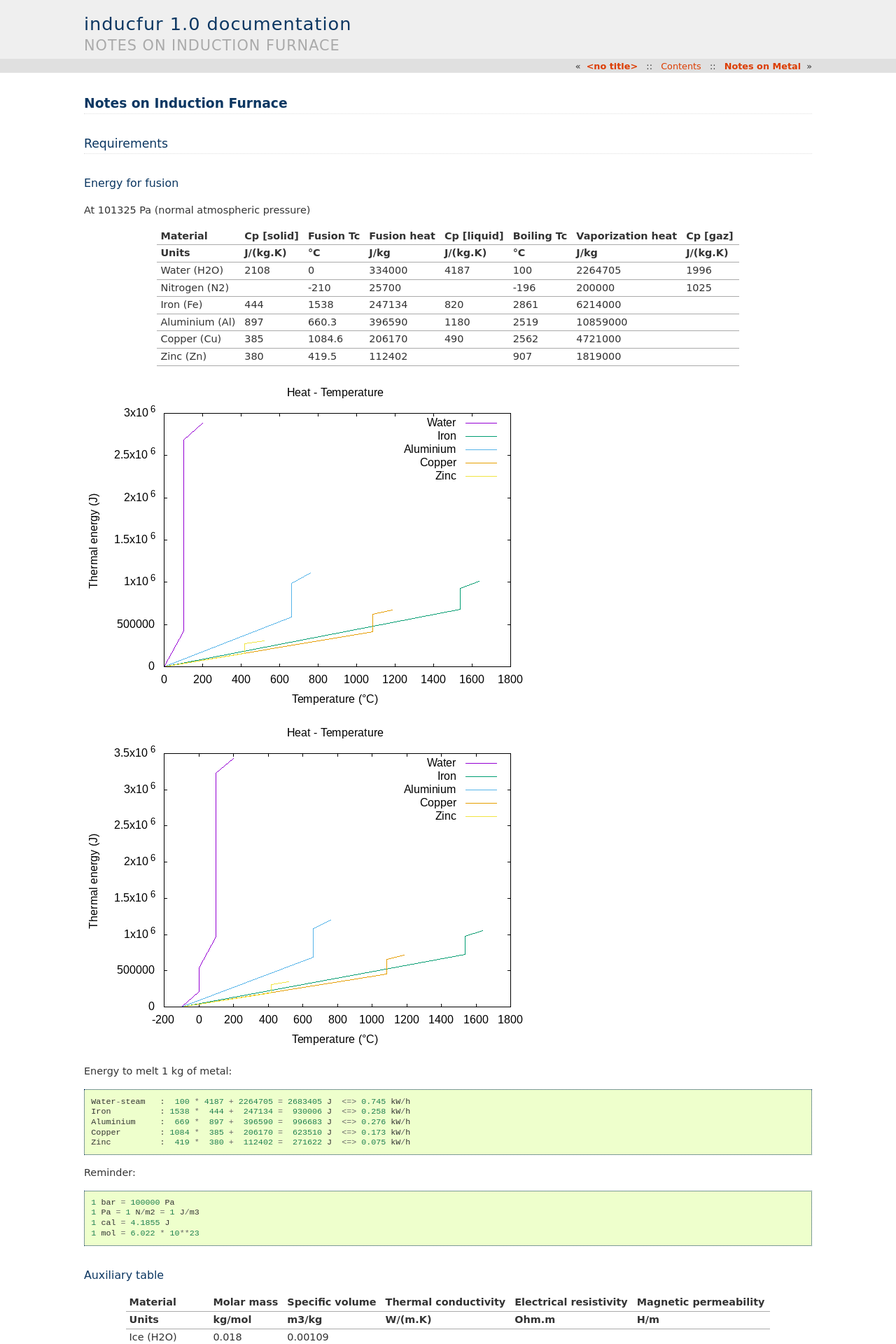
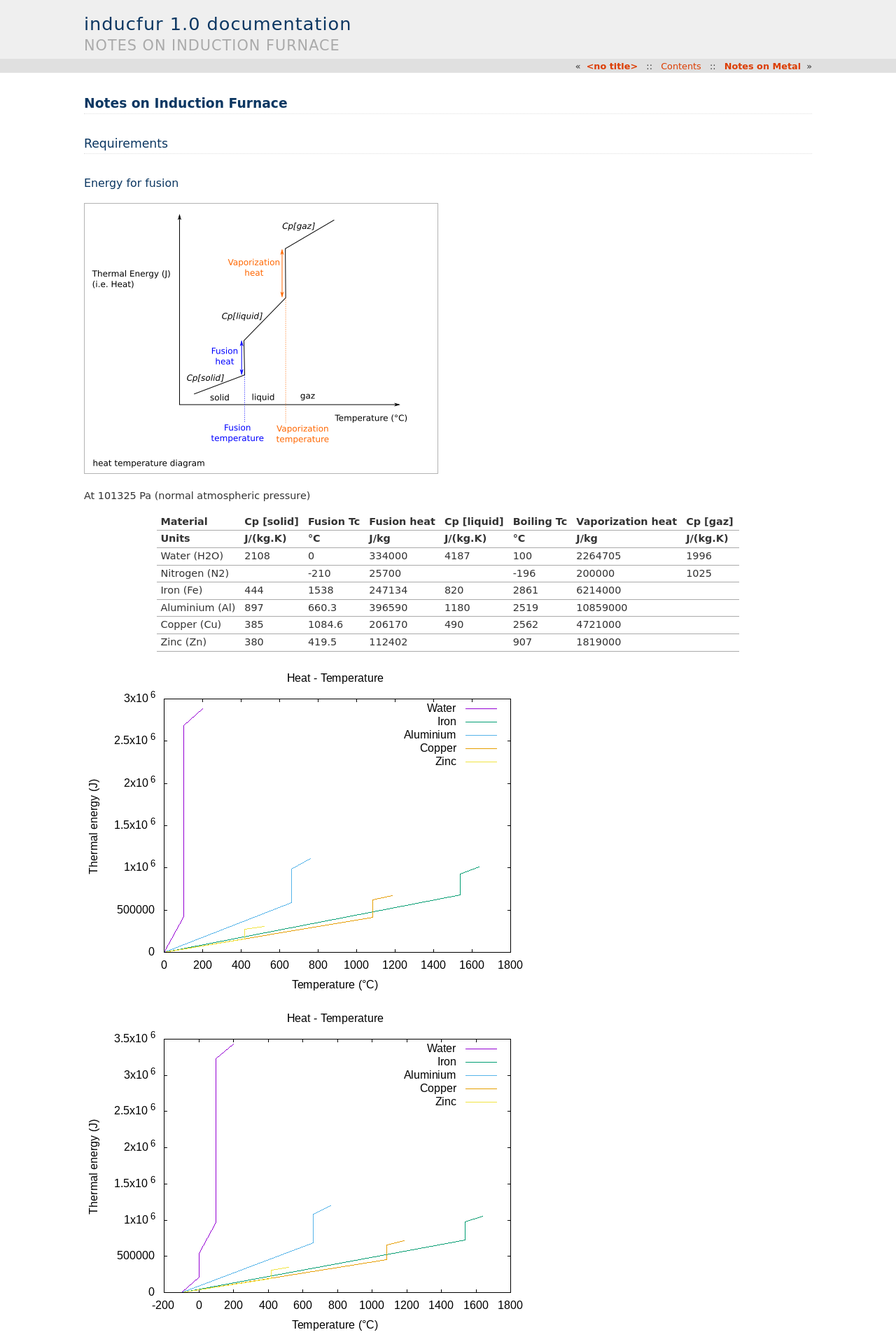
Before and after one commit to charlyoleg/induction_furnace, a Sphinx documentation site: the page built from docs/notes_on_induction_furnace.rst, in a window 1280 px wide. Shown: the top 1920 px of the page at 70% size. Built offline with Sphinx 7.4.7, drawn with Linux system fonts in a browser that asks for light colours.

Commit message:
explanation of heat temperature diagram

```diff
--- a/docs/notes_on_induction_furnace.rst
+++ b/docs/notes_on_induction_furnace.rst
@@ -9,6 +9,7 @@ Requirements
 Energy for fusion
 -----------------
 
+.. image:: heat_temperature_diagram.png
 
 At 101325 Pa (normal atmospheric pressure)
 
```
Also changed, not shown: docs/heat_temperature_diagram.png (added), docs/notes_on_metal.svg (added).
